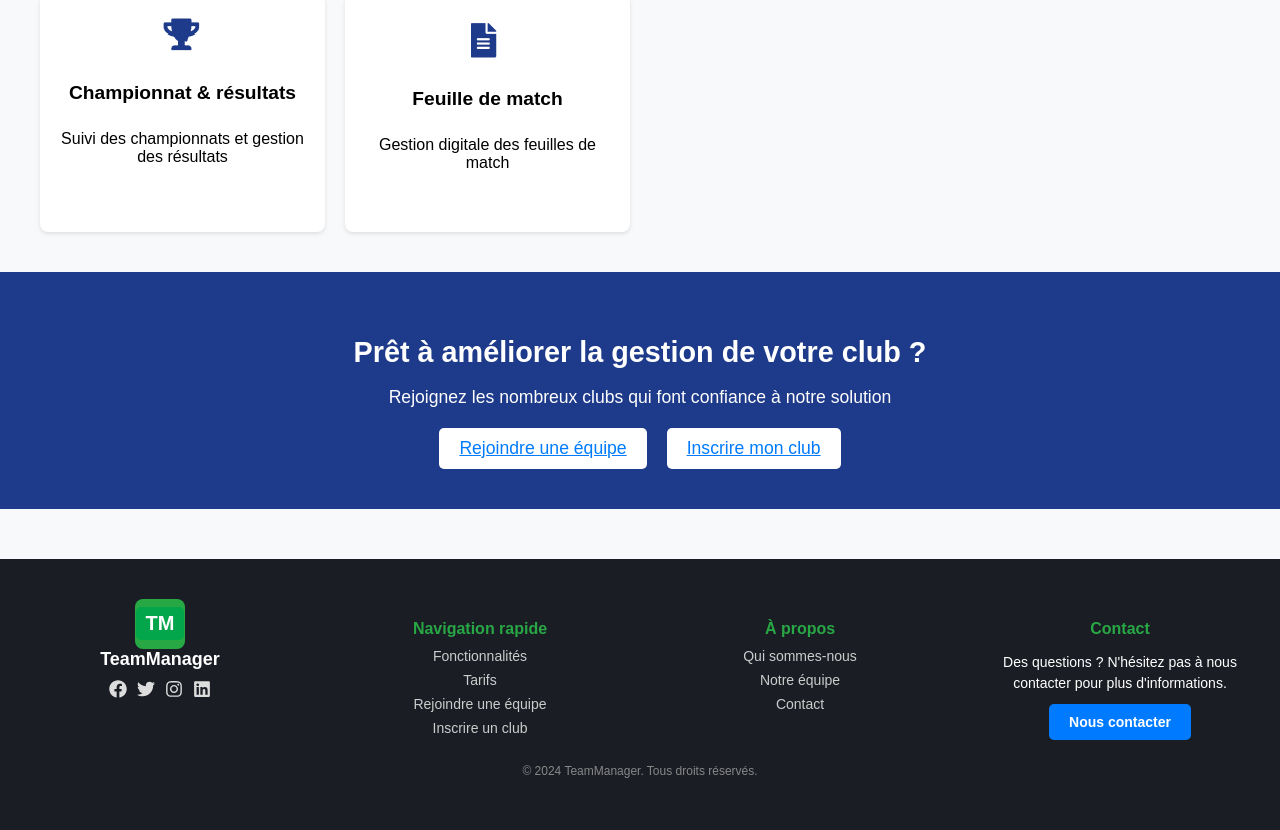
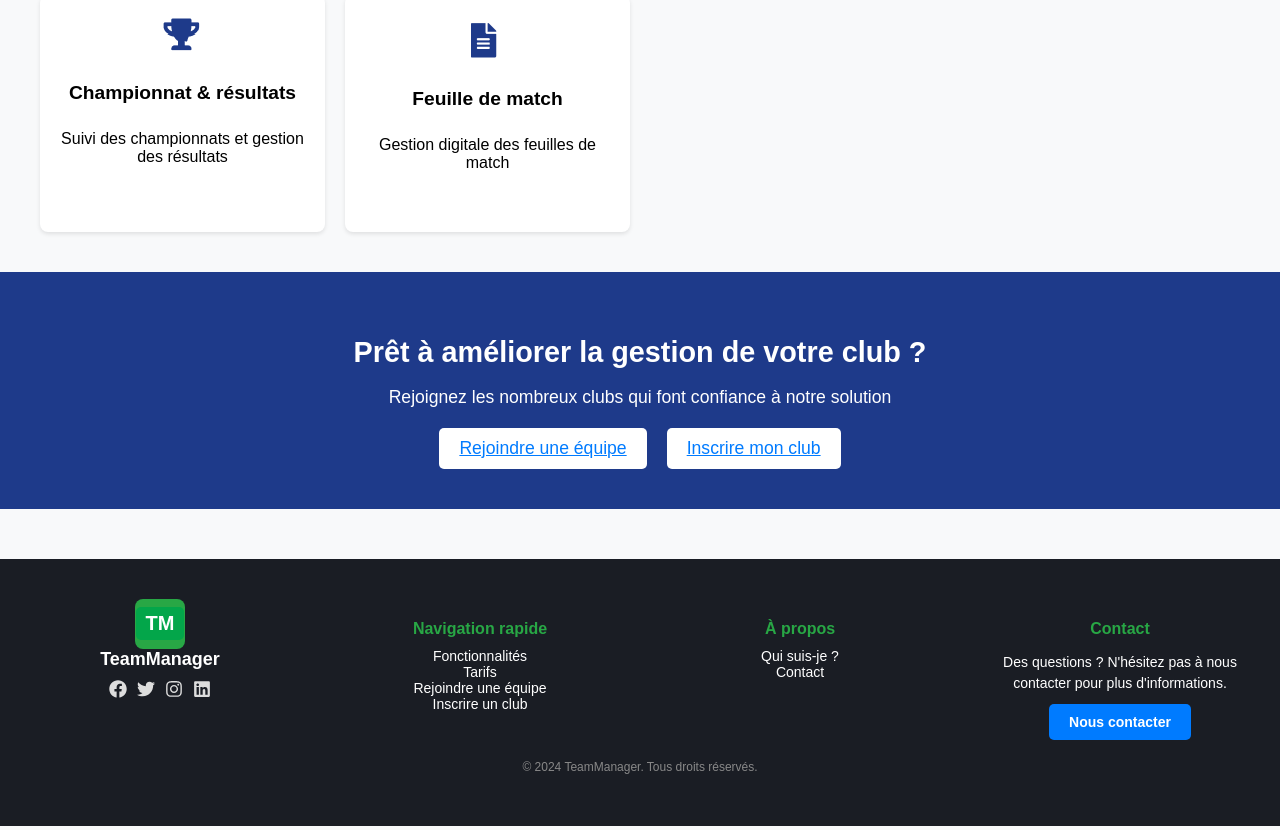
Before and after one commit to Tmousnier/TeamManager, a React (Vite) app in the folder front/: page /fonctionnalites in a window 1280 px wide. Shown: the part 1057-1887 px from the top of the page. Built offline with nearby package versions, Linux system fonts and the light colour scheme.

Commit message:
update front footer

```diff
--- a/front/src/components/presentation/footer/footer.css
+++ b/front/src/components/presentation/footer/footer.css
@@ -1,4 +1,6 @@
-/* Footer Styles */
+/* ============================= */
+/* Footer Global Styles          */
+/* ============================= */
 .footer {
     background-color: #1a1d24;
     color: #fff;
@@ -6,6 +8,9 @@
     font-size: 14px;
 }
 
+/* ============================= */
+/* Footer Container              */
+/* ============================= */
 .footer-container {
     display: flex;
     justify-content: space-evenly;
@@ -13,13 +18,21 @@
     flex-wrap: wrap;
     gap: 40px;
 }
-
+@media (max-width: 768px) {
+    .footer-container {
+        flex-direction: column;
+        align-items: center;
+        gap: 20px;
+    }
+}
+/* ============================= */
+/* Logo Section                  */
+/* ============================= */
 .footer-logo {
     flex: 1;
     text-align: center;
     min-width: 200px;
 }
-
 .logo-box {
     display: flex;
     align-items: center;
@@ -30,85 +43,85 @@
     border-radius: 8px;
     margin: 0 auto;
 }
-
 .logo {
     color: #fff;
     font-weight: bold;
     font-size: 20px;
 }
-
 .company-name {
     margin-top: 10px;
     font-size: 18px;
     font-weight: 600;
 }
-
+/* ============================= */
+/* Social Media Icons            */
+/* ============================= */
 .social-icons {
     display: flex;
     gap: 10px;
     justify-content: center;
     margin-top: 10px;
 }
-
 .social-icons svg {
     font-size: 18px;
     color: #ddd;
     cursor: pointer;
 }
-
 .social-icons svg:hover {
     color: #28a745;
 }
-
+/* ============================= */
+/* Footer Links (Navigation)      */
+/* ============================= */
 .footer-links {
     flex: 1;
     min-width: 200px;
     text-align: center;
 }
-
 .footer-links h4 {
     margin-bottom: 10px;
     font-size: 16px;
     font-weight: bold;
     color: #28a745;
 }
-
 .footer-links ul {
     list-style: none;
     padding: 0;
     margin: 0;
 }
-
-.footer-links li {
-    margin-bottom: 8px;
-    cursor: pointer;
-    color: #ccc;
+.footer-links a {
+    color: #ffffff; /* Définit la couleur des liens */
+    text-decoration: none;
 }
-
-.footer-links li:hover {
+.footer-links a:visited {
+    color: #ffffff; /* Assure que les liens visités restent blancs */
+}
+.footer-links a:hover {
     text-decoration: underline;
     color: #28a745;
 }
-
+/* ============================= */
+/* Footer Contact Section        */
+/* ============================= */
 .footer-contact {
     flex: 1;
     min-width: 200px;
     text-align: center;
 }
-
 .footer-contact h4 {
     margin-bottom: 10px;
     font-size: 16px;
     font-weight: bold;
     color: #28a745;
 }
-
 .footer-contact p {
     margin-bottom: 10px;
     font-size: 14px;
     line-height: 1.5;
 }
-
+/* ============================= */
+/* Contact Button                */
+/* ============================= */
 .contact-btn {
     background-color: #007bff;
     color: #fff;
@@ -120,22 +133,15 @@
     font-weight: bold;
     transition: background-color 0.3s ease;
 }
-
 .contact-btn:hover {
     background-color: #0056b3;
 }
-
+/* ============================= */
+/* Footer Bottom Section         */
+/* ============================= */
 .footer-bottom {
     text-align: center;
     margin-top: 20px;
     font-size: 12px;
     color: #888;
 }
-
-@media (max-width: 768px) {
-    .footer-container {
-        flex-direction: column;
-        align-items: center;
-        gap: 20px;
-    }
-}
--- a/front/src/components/presentation/footer/footer.tsx
+++ b/front/src/components/presentation/footer/footer.tsx
@@ -1,5 +1,6 @@
 import { FaFacebook, FaTwitter, FaInstagram, FaLinkedin } from "react-icons/fa";
 import "./footer.css";
+import {Link} from "react-router-dom";
 
 const Footer = () => {
     return (
@@ -20,18 +21,17 @@ const Footer = () => {
                 <div className="footer-links">
                     <h4>Navigation rapide</h4>
                     <ul>
-                        <li>Fonctionnalités</li>
-                        <li>Tarifs</li>
-                        <li>Rejoindre une équipe</li>
-                        <li>Inscrire un club</li>
+                        <li><Link to="/fonctionnalites">Fonctionnalités</Link></li>
+                        <li><Link to="/tarifs">Tarifs</Link></li>
+                        <li><Link to="/rejoindreEquipe">Rejoindre une équipe</Link></li>
+                        <li><Link to="/inscrireClub">Inscrire un club</Link></li>
                     </ul>
                 </div>
                 <div className="footer-links">
                     <h4>À propos</h4>
                     <ul>
-                        <li>Qui sommes-nous</li>
-                        <li>Notre équipe</li>
-                        <li>Contact</li>
+                        <li><Link to="/apropos">Qui suis-je ?</Link></li>
+                        <li><Link to="/contrat">Contact</Link></li>
                     </ul>
                 </div>
                 <div className="footer-contact">
@@ -46,5 +46,4 @@ const Footer = () => {
         </footer>
     );
 };
-
 export default Footer;
```
